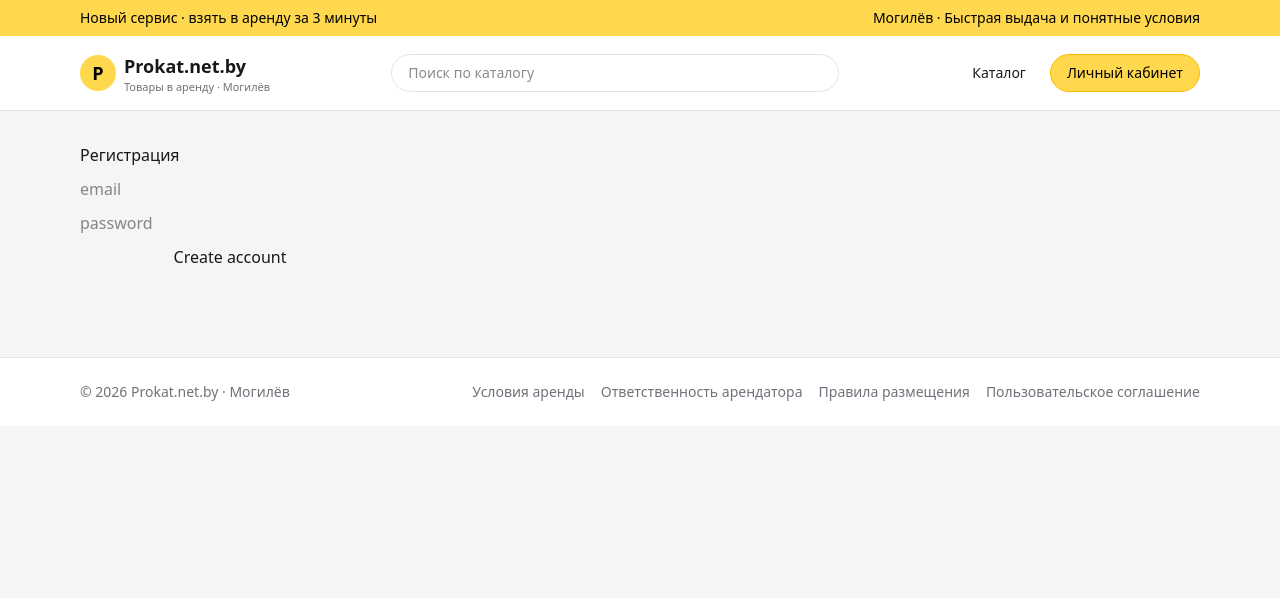
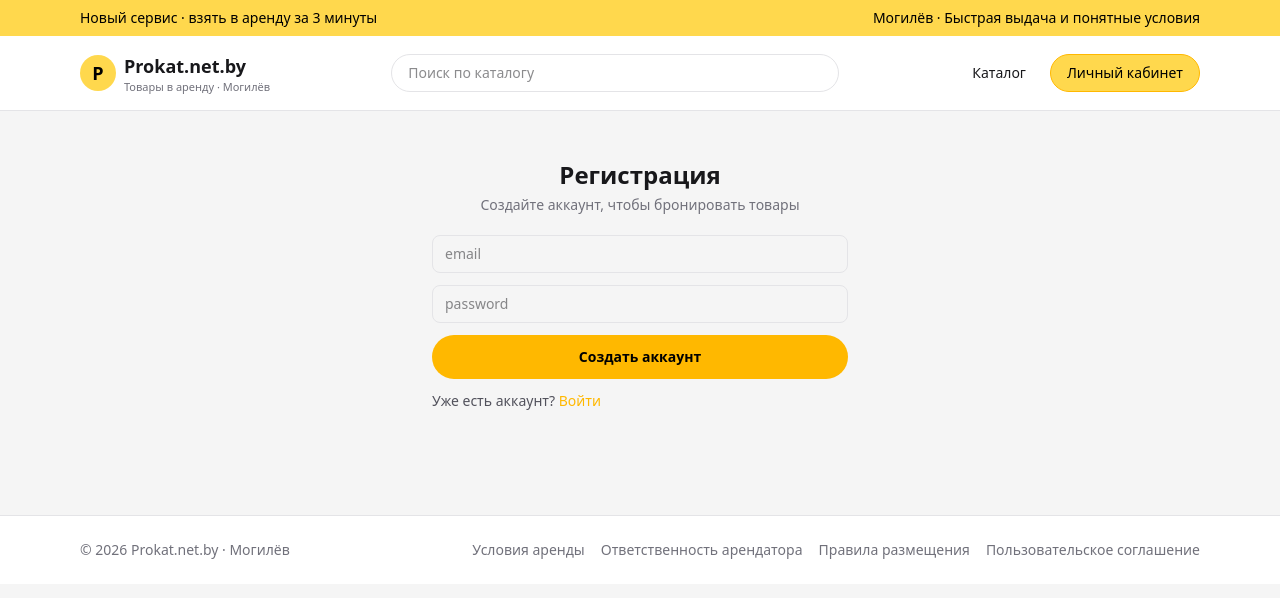
Before and after one commit to retrosexyal/prokat, a Next.js app: page /register in a window 1280 px wide. Shown: the top 598 px of the page. Built offline with nearby package versions, Linux system fonts and the light colour scheme.

Commit message:
feat:redirect

```diff
--- a/src/app/admin/AdminModerationPanel.tsx
+++ b/src/app/admin/AdminModerationPanel.tsx
@@ -50,8 +50,6 @@ export function AdminModerationPanel({ initialProducts }: Props) {
       setLoadingId(null);
     }
   }
-
-  console.log(products);
 
   return (
     <section className="bg-white rounded-xl border border-border-subtle p-4 sm:p-6">
--- a/src/app/api/verify/route.ts
+++ b/src/app/api/verify/route.ts
@@ -1,30 +1,37 @@
-import clientPromise from "@/lib/mongodb"
+import clientPromise from "@/lib/mongodb";
 
 export async function GET(req: Request) {
-
-  const { searchParams } = new URL(req.url)
-  const token = searchParams.get("token")
+  const { searchParams } = new URL(req.url);
+  const token = searchParams.get("token");
+  const callbackUrl = searchParams.get("callbackUrl") ?? "/";
 
   if (!token) {
-    return new Response("Invalid token", { status: 400 })
+    return new Response("Invalid token", { status: 400 });
   }
 
-  const client = await clientPromise
-  const db = client.db()
+  const safeCallbackUrl =
+    callbackUrl.startsWith("/") && !callbackUrl.startsWith("//")
+      ? callbackUrl
+      : "/";
 
-  const user = await db.collection("users").findOne({ verifyToken: token })
+  const client = await clientPromise;
+  const db = client.db();
+
+  const user = await db.collection("users").findOne({ verifyToken: token });
 
   if (!user) {
-    return new Response("Token not found", { status: 400 })
+    return new Response("Token not found", { status: 400 });
   }
 
   await db.collection("users").updateOne(
     { _id: user._id },
     {
       $set: { verified: true },
-      $unset: { verifyToken: "" }
-    }
-  )
+      $unset: { verifyToken: "" },
+    },
+  );
 
-  return Response.redirect(`${process.env.NEXTAUTH_URL}/login`)
+  return Response.redirect(
+    `${process.env.NEXTAUTH_URL}/login?callbackUrl=${encodeURIComponent(safeCallbackUrl)}`,
+  );
 }
--- a/src/app/layout.tsx
+++ b/src/app/layout.tsx
@@ -1,6 +1,7 @@
 import "./globals.css";
 import Link from "next/link";
 import type { Metadata } from "next";
+import { SessionProviderClient } from "@/components/providers/SessionProviderClient";
 
 export const metadata: Metadata = {
   title: "Prokat.by — прокат товаров в Могилёве",
@@ -79,7 +80,9 @@ export default function RootLayout({
           </div>
         </header>
 
-        <main className="max-w-6xl mx-auto px-4 py-6 sm:py-8">{children}</main>
+        <main className="max-w-6xl mx-auto px-4 py-6 sm:py-8">
+          <SessionProviderClient>{children}</SessionProviderClient>
+        </main>
 
         <footer className="border-t border-border-subtle mt-10 bg-header">
           <div className="max-w-6xl mx-auto px-4 py-6 text-xs sm:text-sm text-zinc-500 flex flex-col gap-3 sm:flex-row sm:items-center sm:justify-between">
--- a/src/app/login/page.tsx
+++ b/src/app/login/page.tsx
@@ -3,14 +3,38 @@
 import { Button } from "@/components/ui/Button";
 import { Input } from "@/components/ui/Input";
 import { signIn } from "next-auth/react";
-import { useRouter } from "next/navigation";
-import { useState } from "react";
+import Link from "next/link";
+import { useRouter, useSearchParams } from "next/navigation";
+import { useEffect, useMemo, useState } from "react";
 
 export default function LoginPage() {
   const [email, setEmail] = useState("");
   const [password, setPassword] = useState("");
   const [err, setErr] = useState("");
   const router = useRouter();
+  const searchParams = useSearchParams();
+
+  const callbackUrl = useMemo(() => {
+    const raw = searchParams.get("callbackUrl");
+
+    if (raw && raw.startsWith("/")) {
+      return raw;
+    }
+
+    if (typeof window !== "undefined") {
+      const saved = sessionStorage.getItem("post-login-callback-url");
+      if (saved && saved.startsWith("/")) {
+        return saved;
+      }
+    }
+
+    return "/";
+  }, [searchParams]);
+
+  useEffect(() => {
+    if (typeof window === "undefined") return;
+    sessionStorage.setItem("post-login-callback-url", callbackUrl);
+  }, [callbackUrl]);
 
   async function onSubmit(e: React.FormEvent) {
     e.preventDefault();
@@ -20,24 +44,39 @@ export default function LoginPage() {
       email,
       password,
       redirect: false,
+      callbackUrl,
     });
 
     if (res?.error === "EMAIL_NOT_VERIFIED") {
-      setErr("Письмо подтверждения отправлено");
+      setErr(
+        "Письмо подтверждения отправлено. Подтвердите email и войдите снова.",
+      );
     } else if (res?.error === "VERIFY_COOLDOWN") {
       setErr("Письмо уже отправлено. Подождите минуту.");
     } else if (res?.error) {
       setErr("Неверный email или пароль");
     } else {
-      router.push("/");
+      if (typeof window !== "undefined") {
+        sessionStorage.removeItem("post-login-callback-url");
+      }
+
+      router.push(callbackUrl);
+      router.refresh();
     }
   }
 
   return (
     <form
       onSubmit={onSubmit}
-      className="flex flex-1 flex-col p-4 gap-2 max-w-md mx-auto"
+      className="flex flex-1 flex-col gap-3 p-4 mx-auto w-full max-w-md"
     >
+      <div className="mb-2 text-center">
+        <h1 className="text-2xl font-semibold text-zinc-900">Вход</h1>
+        <p className="mt-1 text-sm text-zinc-500">
+          Войдите в аккаунт, чтобы бронировать товары
+        </p>
+      </div>
+
       <Input
         value={email}
         onChange={(e) => setEmail(e.target.value)}
@@ -51,7 +90,22 @@ export default function LoginPage() {
         type="password"
       />
       <Button type="submit">Войти</Button>
-      {err && <p>{err}</p>}
+
+      {err ? <p className="text-sm text-red-600">{err}</p> : null}
+
+      <p className="text-sm text-zinc-600">
+        Нет аккаунта?{" "}
+        <Link
+          href={
+            callbackUrl !== "/"
+              ? `/register?callbackUrl=${encodeURIComponent(callbackUrl)}`
+              : "/register"
+          }
+          className="font-medium text-accent-strong hover:underline"
+        >
+          Зарегистрироваться
+        </Link>
+      </p>
     </form>
   );
 }
--- a/src/app/register/page.tsx
+++ b/src/app/register/page.tsx
@@ -1,77 +1,129 @@
-"use client"
+"use client";
 
-import { useState } from "react"
-import { signIn } from "next-auth/react"
+import Link from "next/link";
+import { useSearchParams } from "next/navigation";
+import { useState } from "react";
+import { signIn } from "next-auth/react";
+import { Button } from "@/components/ui/Button";
+import { Input } from "@/components/ui/Input";
 
 export default function RegisterPage() {
+  const searchParams = useSearchParams();
 
-  const [email, setEmail] = useState("")
-  const [password, setPassword] = useState("")
-  const [err, setErr] = useState("")
-  const [loading, setLoading] = useState(false)
+  const [email, setEmail] = useState("");
+  const [password, setPassword] = useState("");
+  const [err, setErr] = useState("");
+  const [success, setSuccess] = useState("");
+  const [loading, setLoading] = useState(false);
+
+  const callbackUrlParam = searchParams.get("callbackUrl");
+  const callbackUrl =
+    callbackUrlParam &&
+    callbackUrlParam.startsWith("/") &&
+    !callbackUrlParam.startsWith("//")
+      ? callbackUrlParam
+      : "/";
 
   async function onSubmit(e: React.FormEvent) {
+    e.preventDefault();
+    setErr("");
+    setSuccess("");
+    setLoading(true);
 
-    e.preventDefault()
-    setErr("")
-    setLoading(true)
-
-    // 1️⃣ создаём пользователя
+    try {
       const res = await fetch("/api/register", {
         method: "POST",
         headers: { "Content-Type": "application/json" },
-      body: JSON.stringify({ email, password })
-    })
+        body: JSON.stringify({ email, password, callbackUrl }),
+      });
 
-    const data = await res.json()
+      const data = await res.json();
 
       if (!res.ok) {
-      setErr(data.error || "Registration failed")
-      setLoading(false)
-      return
+        setErr(data.error || "Ошибка регистрации");
+        return;
       }
 
-    // 2️⃣ автологин через next-auth
       const login = await signIn("credentials", {
         email,
         password,
-      redirect: false
-    })
+        redirect: false,
+        callbackUrl,
+      });
+
+      if (login?.error === "EMAIL_NOT_VERIFIED") {
+        setSuccess(
+          "Аккаунт создан. Мы отправили письмо для подтверждения email. После подтверждения войдите в аккаунт.",
+        );
+        return;
+      }
+
+      if (login?.error === "VERIFY_COOLDOWN") {
+        setSuccess(
+          "Аккаунт создан. Письмо уже отправлено ранее, подождите немного и проверьте почту.",
+        );
+        return;
+      }
 
       if (login?.error) {
-      setErr("Created but login failed")
-      setLoading(false)
-      return
+        setErr("Аккаунт создан, но войти не удалось");
+        return;
       }
 
-    // 3️⃣ редирект
-    window.location.href = "/"
+      window.location.href = callbackUrl;
+    } catch {
+      setErr("Ошибка регистрации");
+    } finally {
+      setLoading(false);
+    }
   }
 
   return (
-    <form onSubmit={onSubmit} style={{display:"flex",flexDirection:"column",gap:10,maxWidth:300}}>
+    <form
+      onSubmit={onSubmit}
+      className="flex flex-1 flex-col gap-3 p-4 mx-auto w-full max-w-md"
+    >
+      <div className="mb-2 text-center">
+        <h1 className="text-2xl font-semibold text-zinc-900">Регистрация</h1>
+        <p className="mt-1 text-sm text-zinc-500">
+          Создайте аккаунт, чтобы бронировать товары
+        </p>
+      </div>
 
-      <h2>Регистрация</h2>
-
-      <input
+      <Input
+        value={email}
+        onChange={(e) => setEmail(e.target.value)}
         placeholder="email"
-        value={email}
-        onChange={(e)=>setEmail(e.target.value)}
+        type="email"
       />
 
-      <input
+      <Input
+        value={password}
+        onChange={(e) => setPassword(e.target.value)}
+        placeholder="password"
         type="password"
-        placeholder="password"
-        value={password}
-        onChange={(e)=>setPassword(e.target.value)}
       />
 
-      <button disabled={loading}>
-        {loading ? "Creating..." : "Create account"}
-      </button>
+      <Button type="submit" disabled={loading}>
+        {loading ? "Создание..." : "Создать аккаунт"}
+      </Button>
 
-      {err && <p style={{color:"red"}}>{err}</p>}
+      {err ? <p className="text-sm text-red-600">{err}</p> : null}
+      {success ? <p className="text-sm text-emerald-600">{success}</p> : null}
 
+      <p className="text-sm text-zinc-600">
+        Уже есть аккаунт?{" "}
+        <Link
+          href={
+            callbackUrl !== "/"
+              ? `/login?callbackUrl=${encodeURIComponent(callbackUrl)}`
+              : "/login"
+          }
+          className="font-medium text-accent-strong hover:underline"
+        >
+          Войти
+        </Link>
+      </p>
     </form>
-  )
+  );
 }
--- a/src/components/ProductBookingForm/index.tsx
+++ b/src/components/ProductBookingForm/index.tsx
@@ -1,6 +1,12 @@
 "use client";
 
-import { useEffect, useEffectEvent, useMemo, useState } from "react";
+import {
+  SubmitEvent,
+  useEffect,
+  useEffectEvent,
+  useMemo,
+  useState,
+} from "react";
 import axios from "axios";
 import { DayPicker, DateRange } from "react-day-picker";
 import { ru } from "react-day-picker/locale";
@@ -8,6 +14,8 @@ import { ru } from "react-day-picker/locale";
 import { api } from "@/lib/api";
 import { API_ROUTES } from "@/lib/routes";
 import { useIsMobile } from "@/hook";
+import { useRouter, usePathname, useSearchParams } from "next/navigation";
+import { useSession } from "next-auth/react";
 
 type BusyRange = {
   _id?: string;
@@ -215,6 +223,32 @@ export function ProductBookingForm({
   const [error, setError] = useState("");
   const [calendarOpen, setCalendarOpen] = useState(false);
 
+  const router = useRouter();
+  const pathname = usePathname();
+  const searchParams = useSearchParams();
+  const { status } = useSession();
+
+  const bookingDraftStorageKey = `booking-draft:${productId}`;
+
+  function saveBookingDraft(): void {
+    if (typeof window === "undefined") return;
+
+    sessionStorage.setItem(
+      bookingDraftStorageKey,
+      JSON.stringify({
+        phone,
+        message,
+        startDate,
+        endDate,
+      }),
+    );
+  }
+
+  function getCurrentUrl(): string {
+    const query = searchParams?.toString();
+    return query ? `${pathname}?${query}` : pathname;
+  }
+
   const isMobile = useIsMobile();
 
   useEffect(() => {
@@ -320,7 +354,7 @@ export function ProductBookingForm({
   }
 
   async function handleSubmit(
-    event: React.FormEvent<HTMLFormElement>,
+    event: SubmitEvent<HTMLFormElement>,
   ): Promise<void> {
     event.preventDefault();
     setLoading(true);
@@ -368,6 +402,15 @@ export function ProductBookingForm({
       return;
     }
 
+    if (status !== "authenticated") {
+      saveBookingDraft();
+
+      const callbackUrl = encodeURIComponent(getCurrentUrl());
+      router.push(`/login?callbackUrl=${callbackUrl}`);
+      setLoading(false);
+      return;
+    }
+
     try {
       await api.post(API_ROUTES.bookings, {
         productId,
@@ -383,12 +426,22 @@ export function ProductBookingForm({
       setStartDate("");
       setEndDate("");
 
+      if (typeof window !== "undefined") {
+        sessionStorage.removeItem(bookingDraftStorageKey);
+      }
+
       const response = await api.get<BusyRange[]>(
         `${API_ROUTES.bookings}?productId=${encodeURIComponent(productId)}`,
       );
       setBusyRanges(response.data);
     } catch (error: unknown) {
-      setError(getApiErrorMessage(error, "Ошибка бронирования"));
+      if (axios.isAxiosError(error) && error.response?.status === 401) {
+        saveBookingDraft();
+        const callbackUrl = encodeURIComponent(getCurrentUrl());
+        router.push(`/login?callbackUrl=${callbackUrl}`);
+      } else {
+        setError(getApiErrorMessage(error, "Ошибка бронирования"));
+      }
     } finally {
       setLoading(false);
     }
@@ -408,6 +461,40 @@ export function ProductBookingForm({
     : endDate
       ? `${formatDate(startDate)} — ${formatDate(endDate)}`
       : `${formatDate(startDate)} — выберите дату окончания`;
+
+  useEffect(() => {
+    if (typeof window === "undefined") return;
+
+    const raw = sessionStorage.getItem(bookingDraftStorageKey);
+    if (!raw) return;
+
+    try {
+      const draft = JSON.parse(raw) as {
+        phone?: string;
+        message?: string;
+        startDate?: string;
+        endDate?: string;
+      };
+
+      if (draft.phone) {
+        setPhone(draft.phone);
+      }
+
+      if (draft.message) {
+        setMessage(draft.message);
+      }
+
+      if (draft.startDate) {
+        setStartDate(draft.startDate);
+      }
+
+      if (draft.endDate) {
+        setEndDate(draft.endDate);
+      }
+    } catch {
+      sessionStorage.removeItem(bookingDraftStorageKey);
+    }
+  }, [bookingDraftStorageKey]);
 
   return (
     <>
--- /dev/null
+++ b/src/components/providers/SessionProviderClient.tsx
@@ -0,0 +1,11 @@
+"use client";
+
+import { SessionProvider } from "next-auth/react";
+
+type Props = {
+  children: React.ReactNode;
+};
+
+export function SessionProviderClient({ children }: Props) {
+  return <SessionProvider>{children}</SessionProvider>;
+}
--- a/src/lib/products.ts
+++ b/src/lib/products.ts
@@ -216,7 +216,6 @@ export async function updateProduct(
   id: string,
   data: Partial<Omit<ProductDoc, "_id" | "createdAt">>,
 ): Promise<ProductDoc | null> {
-  console.log({ id, data });
   const client = await clientPromise;
   const db = client.db();
 
--- a/src/lib/sendVerifyEmail.ts
+++ b/src/lib/sendVerifyEmail.ts
@@ -3,7 +3,7 @@ import { Resend } from "resend";
 import clientPromise from "@/lib/mongodb";
 import { UserType } from "@/types";
 
-export async function sendVerifyEmail(user: UserType) {
+export async function sendVerifyEmail(user: UserType, callbackUrl:string) {
   const client = await clientPromise;
   const db = client.db();
 
@@ -33,7 +33,7 @@ export async function sendVerifyEmail(user: UserType) {
     to: user.email,
     subject: "Verify your email",
     html: `
-      <a href="${process.env.NEXTAUTH_URL}/api/verify?token=${verifyToken}">
+      <a href="${process.env.NEXTAUTH_URL}/api/verify?token=${verifyToken}&callbackUrl=${encodeURIComponent(callbackUrl)}">
       Verify account
       </a>
     `,
```
Also changed, not shown: src/app/api/auth/[...nextauth]/route.ts (+9 -3 lines), src/app/api/register/route.ts (+9 -2 lines). Lines whose indentation alone changed are shown as unchanged.
